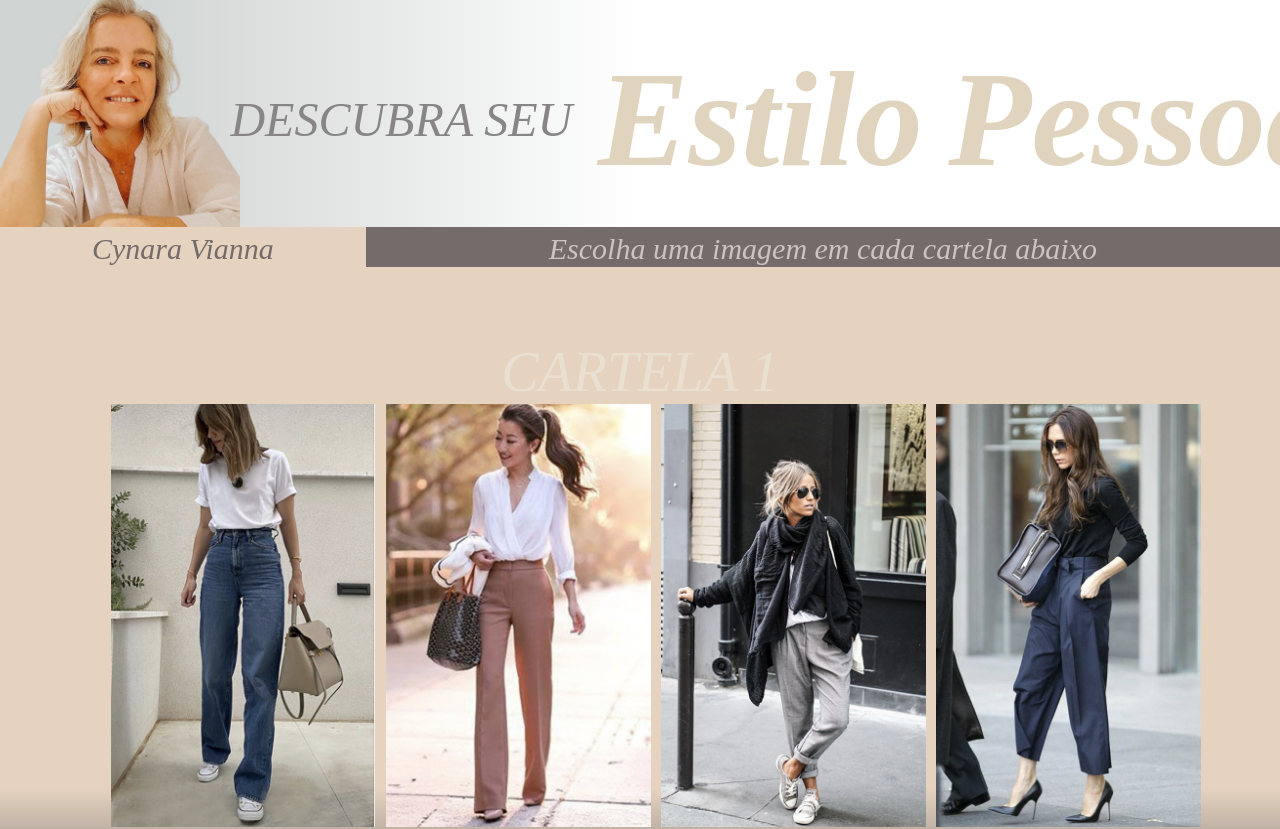
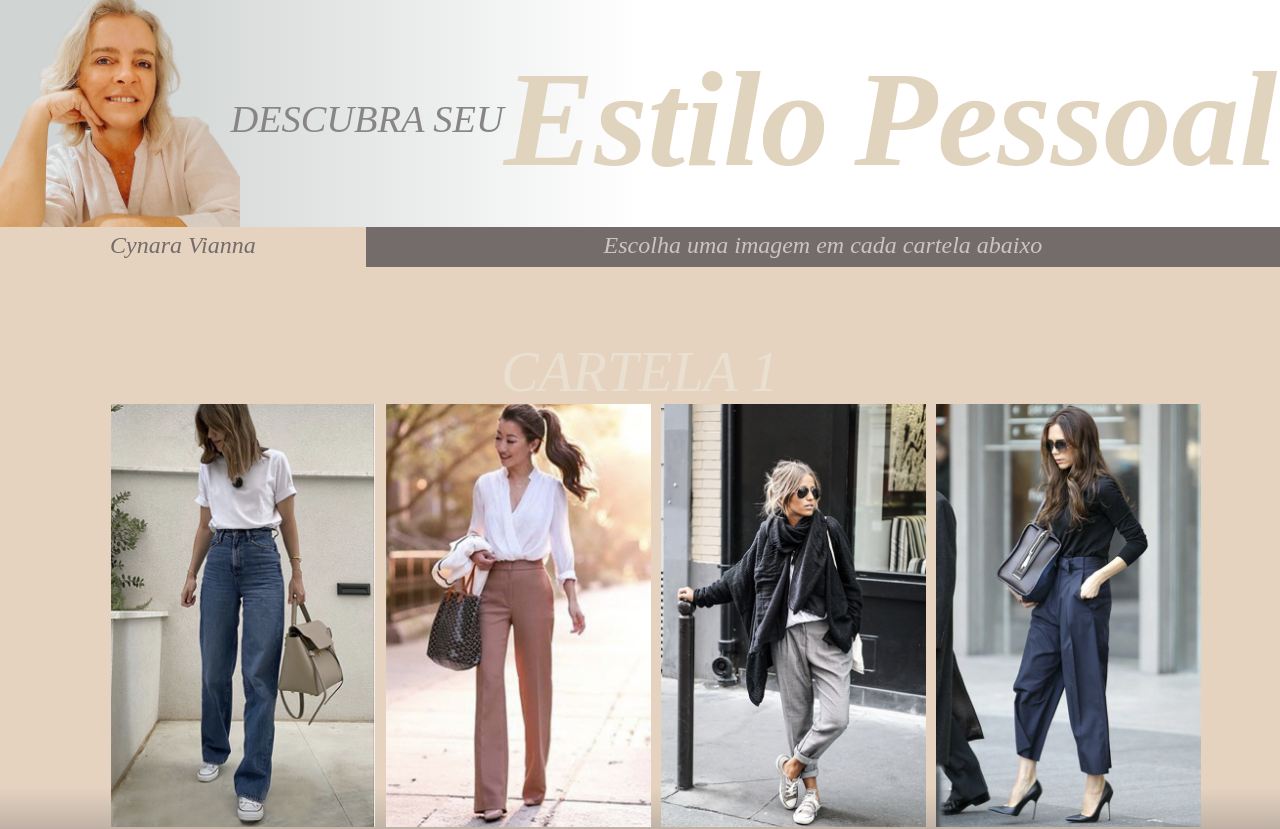
Before and after one commit to jricardocv/test_cynara, a React (Create React App) app: page / in a window 1280 px wide. Shown: the top 829 px of the page. Built offline with nearby package versions, Linux system fonts and the light colour scheme.

Commit message:
size-changes-6

```diff
--- a/src/Pages/ContentPage.css
+++ b/src/Pages/ContentPage.css
@@ -212,26 +212,26 @@ input[type='text']:focus ~ span {
       position: relative;
       font-size: 136px;
       font-weight: 600;
-      left: 20%;
+      left: 18%;
       top: 5%;
     }
     p.title-pessoal{
       position: relative;
       font-size: 136px;
       font-weight: 600;
-      left: 22%;
+      left: 20%;
       top: 5%;
     }
 
     .subtitle{
       color:rgb(135,133,133);
       position: relative;
-      font-size: 300%;
+      font-size: 240%;
       left: 18%;
 
     }
     .desc{
-      font-size: 30px;
+      font-size: 24px;
       width: 100%;
       height: 35px;
       background-color: rgb(116,107,107);
@@ -245,7 +245,7 @@ input[type='text']:focus ~ span {
       position: relative;
       height: 35px;
       width: 40%;
-      font-size: 30px;;
+      font-size: 24px;;
       text-align: center;
       margin: auto;
       font-family: 'Unna';
```
